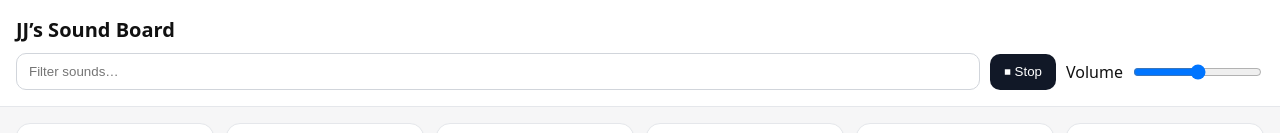
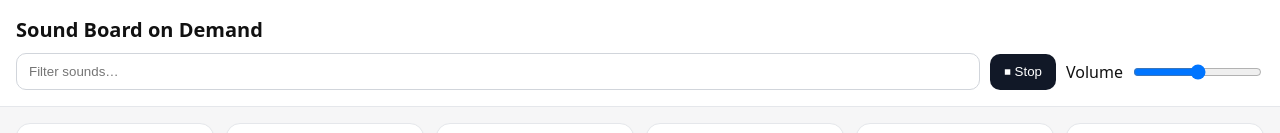
Before and after one commit to JashonMenya/sound_board, a website: page index.html in a window 1280 px wide. Shown: the top 133 px of the page. Drawn offline with Linux system fonts and the light colour scheme.

```diff
--- a/index.html
+++ b/index.html
@@ -8,7 +8,7 @@
 </head>
 <body>
   <header>
-    <h1>JJ’s Sound Board</h1>
+    <h1>Sound Board on Demand</h1>
     <div class="controls">
       <input id="search" type="search" placeholder="Filter sounds…" />
       <button id="stopAll" title="Stop all">⏹ Stop</button>
```
